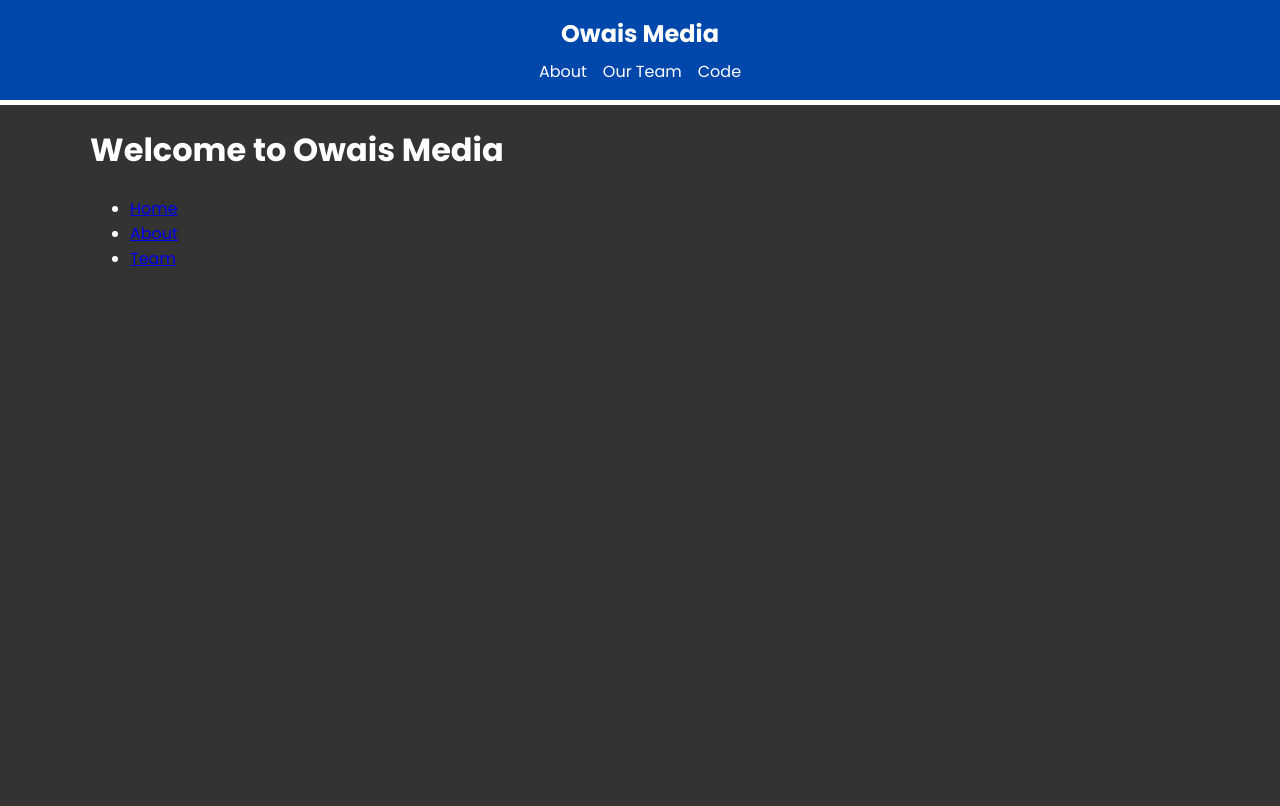
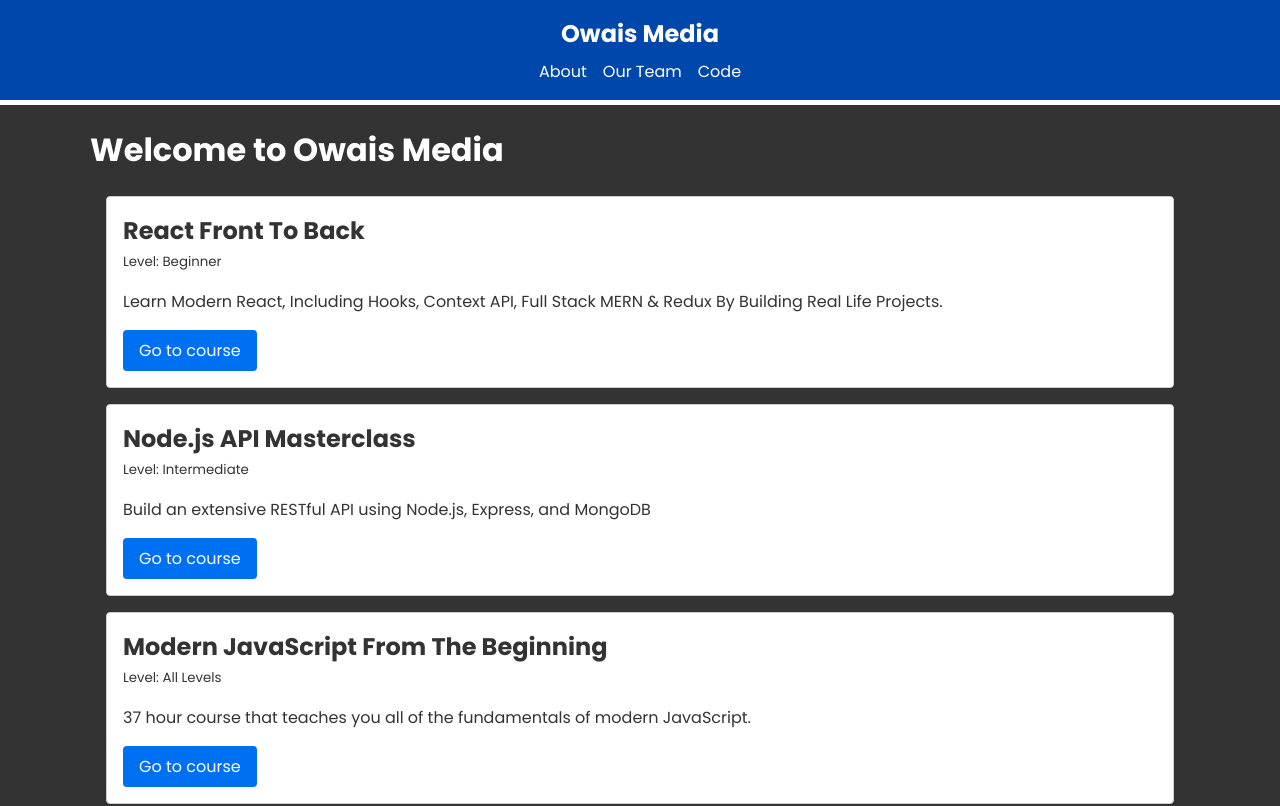
Before and after one commit to MOwais/nextjs-13, a Next.js app in the folder next_13_crash/: page / in a window 1280 px wide. Shown: the top 806 px of the page. Built offline with nearby package versions, Linux system fonts and the light colour scheme.

Commit message:
api routes to get courses json

```diff
--- /dev/null
+++ b/next_13_crash/app/api/courses/data.json
@@ -0,0 +1,37 @@
+[
+  {
+    "id": 1,
+    "title": "React Front To Back",
+    "description": "Learn Modern React, Including Hooks, Context API, Full Stack MERN & Redux By Building Real Life Projects.",
+    "link": "https://www.traversymedia.com/Modern-React-Front-To-Back-Course",
+    "level": "Beginner"
+  },
+  {
+    "id": 2,
+    "title": "Node.js API Masterclass",
+    "description": "Build an extensive RESTful API using Node.js, Express, and MongoDB",
+    "link": "https://www.traversymedia.com/node-js-api-masterclass",
+    "level": "Intermediate"
+  },
+  {
+    "id": 3,
+    "title": "Modern JavaScript From The Beginning",
+    "description": "37 hour course that teaches you all of the fundamentals of modern JavaScript.",
+    "link": "https://www.traversymedia.com/modern-javascript-2-0",
+    "level": "All Levels"
+  },
+  {
+    "id": 4,
+    "title": "Next.js Dev To Deployment",
+    "description": "Learn Next.js by building a music event website and a web dev blog as a static website",
+    "link": "https://www.traversymedia.com/next-js-dev-to-deployment",
+    "level": "Intermediate"
+  },
+  {
+    "id": 5,
+    "title": "50 Projects in 50 Days",
+    "description": "Sharpen your skills by building 50 quick, unique & fun mini projects.",
+    "link": "https://www.traversymedia.com/50-Projects-In-50-Days",
+    "level": "Beginner"
+  }
+]
--- /dev/null
+++ b/next_13_crash/app/api/courses/route.js
@@ -0,0 +1,6 @@
+import { NextResponse } from "next/server";
+import courses from "./data.json";
+
+export async function GET(request) {
+  return NextResponse.json(courses);
+}
--- /dev/null
+++ b/next_13_crash/app/api/hello/route.js
@@ -0,0 +1,3 @@
+export async function GET(request) {
+  return new Response("Hello, Next.js!");
+}
--- /dev/null
+++ b/next_13_crash/app/components/Courses.jsx
@@ -0,0 +1,28 @@
+import Link from "next/link";
+
+async function fetchCourses() {
+  const response = await fetch(`http://localhost:3000/api/courses`);
+  const courses = await response.json();
+  return courses;
+}
+
+const Courses = async () => {
+  const courses = await fetchCourses();
+
+  return (
+    <div className="courses">
+      {courses.map((course) => (
+        <div key={course.id} className="card">
+          <h2>{course.title}</h2>
+          <small>Level: {course.level}</small>
+          <p>{course.description}</p>
+          <Link href={course.link} target="_blank" className="btn">
+            Go to course
+          </Link>
+        </div>
+      ))}
+    </div>
+  );
+};
+
+export default Courses;
--- a/next_13_crash/app/page.jsx
+++ b/next_13_crash/app/page.jsx
@@ -1,21 +1,12 @@
 import Link from "next/link";
 import React from "react";
+import Courses from "./components/Courses";
 
 const HomePage = () => {
   return (
     <div>
       <h1>Welcome to Owais Media</h1>
-      <ul>
-        <li>
-          <Link href="/">Home</Link>
-        </li>
-        <li>
-          <Link href="/about">About</Link>
-        </li>
-        <li>
-          <Link href="/about/team">Team</Link>
-        </li>
-      </ul>
+      <Courses />
     </div>
   );
 };
```
